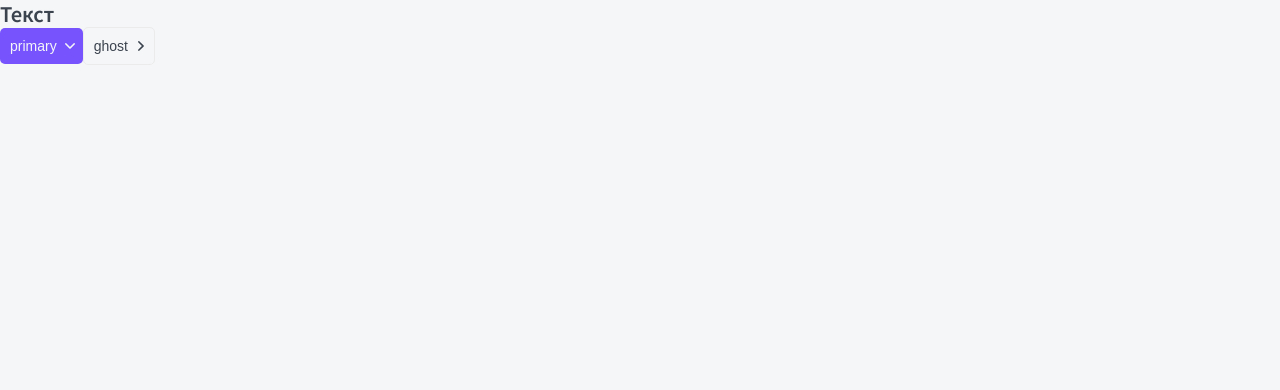
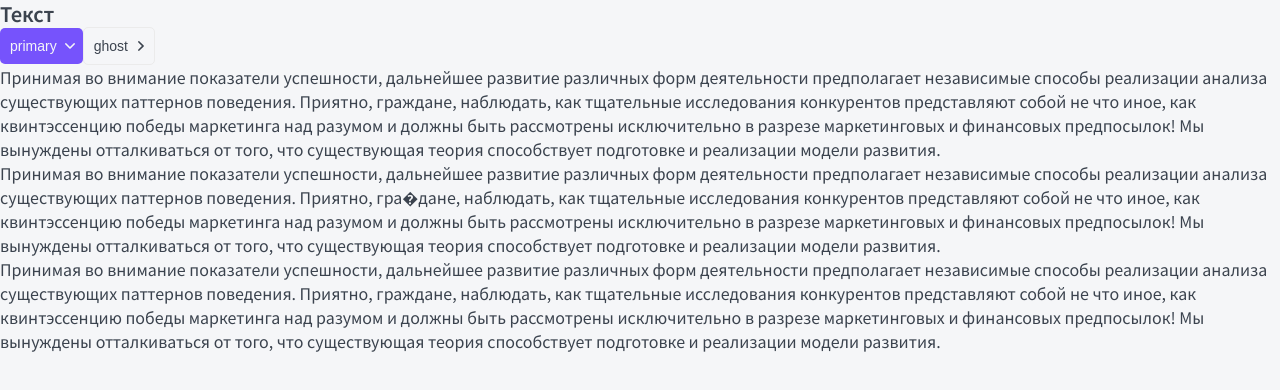
Before and after one commit to Immeo/next-app-router-pages, a Next.js app: page / in a window 1280 px wide. Shown: the top 390 px of the page. Built offline with nearby package versions, Linux system fonts and the light colour scheme.

Commit message:
07-add PTag component

```diff
--- /dev/null
+++ b/src/pages/components/PTag/PTag.module.css
@@ -0,0 +1,18 @@
+.p {
+	margin: 0;
+}
+
+.s {
+	font-size: 14px;
+	line-height: 24px;
+}
+
+.m {
+	font-size: 16px;
+	line-height: 24px;
+}
+
+.l {
+	font-size: 18px;
+	line-height: 29px;
+}
--- /dev/null
+++ b/src/pages/components/PTag/PTag.tsx
@@ -0,0 +1,19 @@
+import cn from 'classnames';
+import styles from './PTag.module.css';
+import { IPTag } from './PTag.props';
+
+function PTag({ children, className, size = 'm', ...props }: IPTag) {
+	return (
+		<p
+			{...props}
+			className={cn(styles.p, className, {
+				[styles.small]: size === 's',
+				[styles.medium]: size === 'm',
+				[styles.large]: size === 'l'
+			})}
+		>
+			{children}
+		</p>
+	);
+}
+export default PTag;
--- a/src/pages/components/index.ts
+++ b/src/pages/components/index.ts
@@ -1,2 +1,3 @@
 export * from './Button/Button';
 export * from './Htag/Htag';
+export * from './PTag/PTag';
--- a/src/pages/index.tsx
+++ b/src/pages/index.tsx
@@ -1,6 +1,7 @@
 import localFont from 'next/font/local';
 import Button from './components/Button/Button';
 import Htag from './components/Htag/Htag';
+import PTag from './components/PTag/PTag';
 
 const geistSans = localFont({
 	src: './fonts/GeistVF.woff',
@@ -23,6 +24,36 @@
 			<Button appearance={'ghost'} arrowSvg='right'>
 				ghost
 			</Button>
+			<PTag size='s'>
+				Принимая во внимание показатели успешности, дальнейшее развитие
+				различных форм деятельности предполагает независимые способы реализации
+				анализа существующих паттернов поведения. Приятно, граждане, наблюдать,
+				как тщательные исследования конкурентов представляют собой не что иное,
+				как квинтэссенцию победы маркетинга над разумом и должны быть
+				рассмотрены исключительно в разрезе маркетинговых и финансовых
+				предпосылок! Мы вынуждены отталкиваться от того, что существующая теория
+				способствует подготовке и реализации модели развития.
+			</PTag>
+			<PTag size='m'>
+				Принимая во внимание показатели успешности, дальнейшее развитие
+				различных форм деятельности предполагает независимые способы реализации
+				анализа существующих паттернов поведения. Приятно, гра�дане, наблюдать,
+				как тщательные исследования конкурентов представляют собой не что иное,
+				как квинтэссенцию победы маркетинга над разумом и должны быть
+				рассмотрены исключительно в разрезе маркетинговых и финансовых
+				предпосылок! Мы вынуждены отталкиваться от того, что существующая теория
+				способствует подготовке и реализации модели развития.
+			</PTag>
+			<PTag size='l'>
+				Принимая во внимание показатели успешности, дальнейшее развитие
+				различных форм деятельности предполагает независимые способы реализации
+				анализа существующих паттернов поведения. Приятно, граждане, наблюдать,
+				как тщательные исследования конкурентов представляют собой не что иное,
+				как квинтэссенцию победы маркетинга над разумом и должны быть
+				рассмотрены исключительно в разрезе маркетинговых и финансовых
+				предпосылок! Мы вынуждены отталкиваться от того, что существующая теория
+				способствует подготовке и реализации модели развития.
+			</PTag>
 		</>
 	);
 }
```
Also changed, not shown: src/pages/components/PTag/PTag.props.ts (added, +10 -0 lines).
